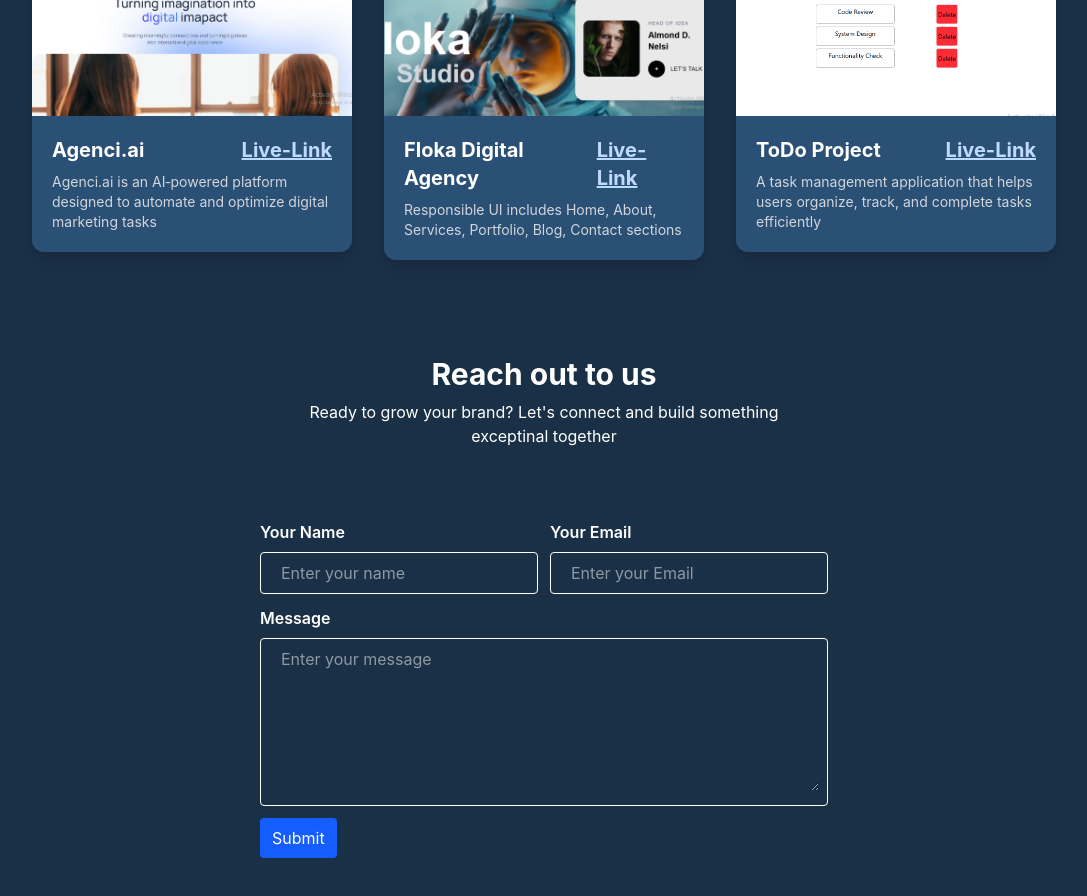
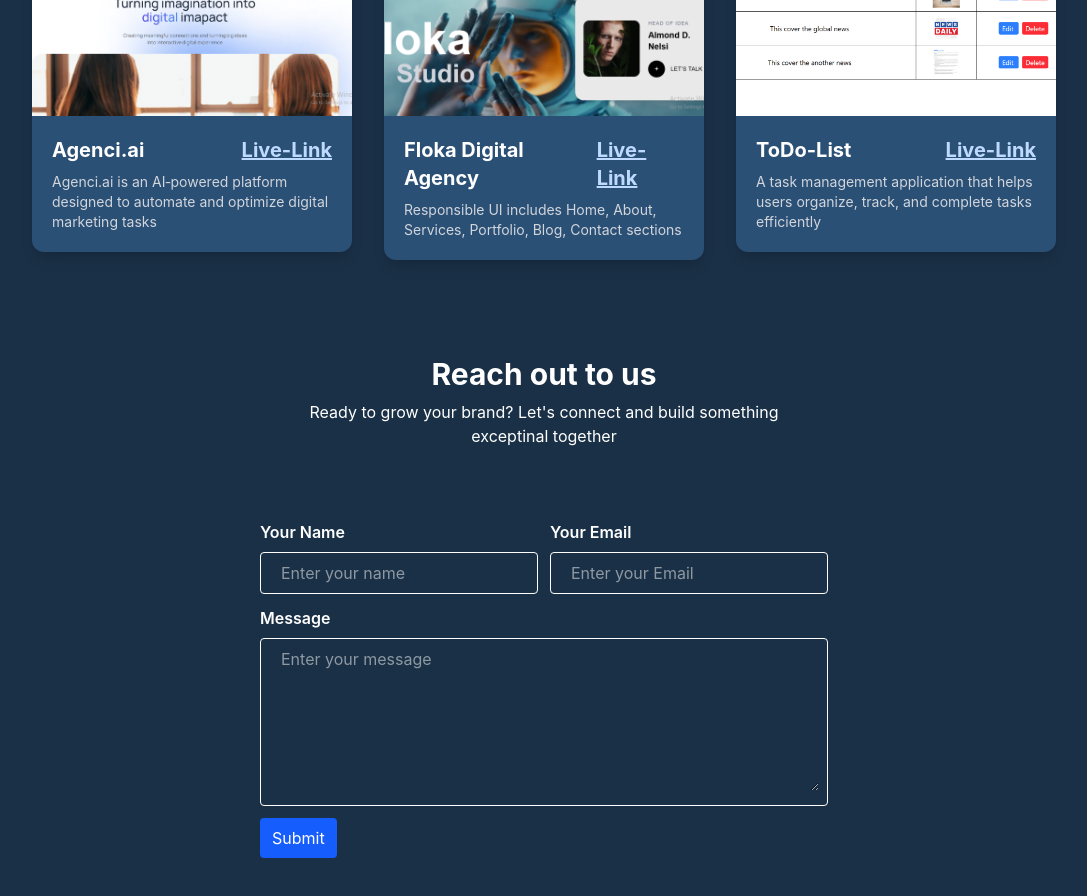
Before and after one commit to papanbanik/My-Portfolio, a React (Vite) app: page / in a window 1280 px wide. Shown: the part 1100-1996 px from the top of the page, without its empty margins (96-1183 px from the left). Built offline with nearby package versions, Linux system fonts and the light colour scheme.

Commit message:
change card image

```diff
--- a/src/section/Project.jsx
+++ b/src/section/Project.jsx
@@ -18,7 +18,7 @@
   },
   {
     img: Project3,
-    title: "ToDo Project",
+    title: "ToDo-List",
     description: "A task management application that helps users organize, track, and complete tasks efficiently",
      link: "#",
   },
```
Also changed, not shown: src/assets/project3.PNG.
